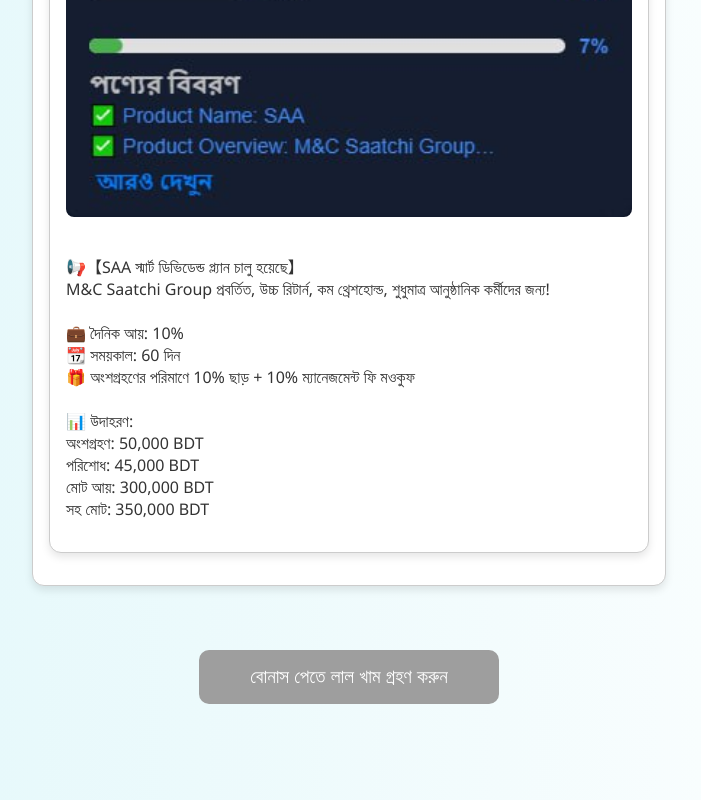
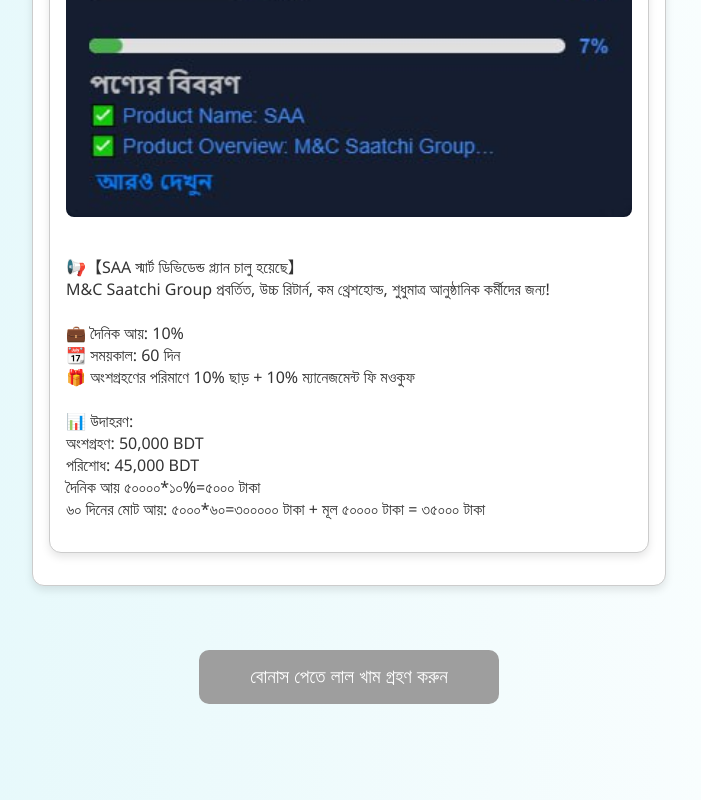
Before and after one commit to AmyJones9/Activity, a plain HTML site: page index.html in a window 1280 px wide. Shown: the part 3674-4474 px from the top of the page, without its empty margins (291-992 px from the left). Drawn offline with Linux system fonts and the light colour scheme.

Commit message:
Update index.html

```diff
--- a/index.html
+++ b/index.html
@@ -252,8 +252,8 @@ M&C Saatchi Group প্রবর্তিত, উচ্চ রিটার্
 📊 উদাহরণ:
 অংশগ্রহণ: 50,000 BDT
 পরিশোধ: 45,000 BDT
-মোট আয়: 300,000 BDT
-সহ মোট: 350,000 BDT`
+দৈনিক আয় ৫০০০০*১০%=৫০০০ টাকা
+৬০ দিনের মোট আয়: ৫০০০*৬০=৩০০০০০ টাকা + মূল ৫০০০০ টাকা = ৩৫০০০ টাকা`
         }
       ];
       activities.forEach(activity => {
```
